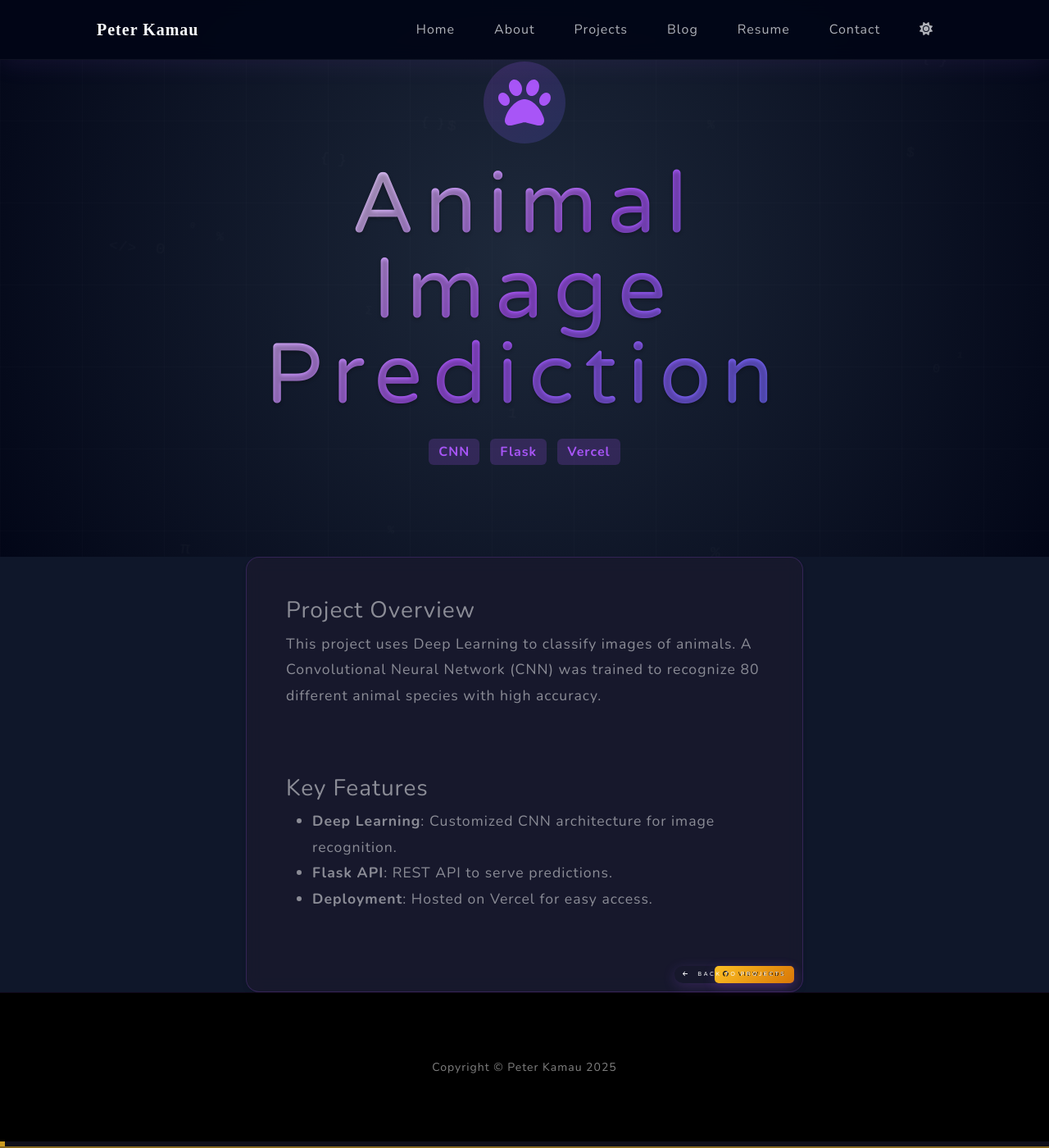
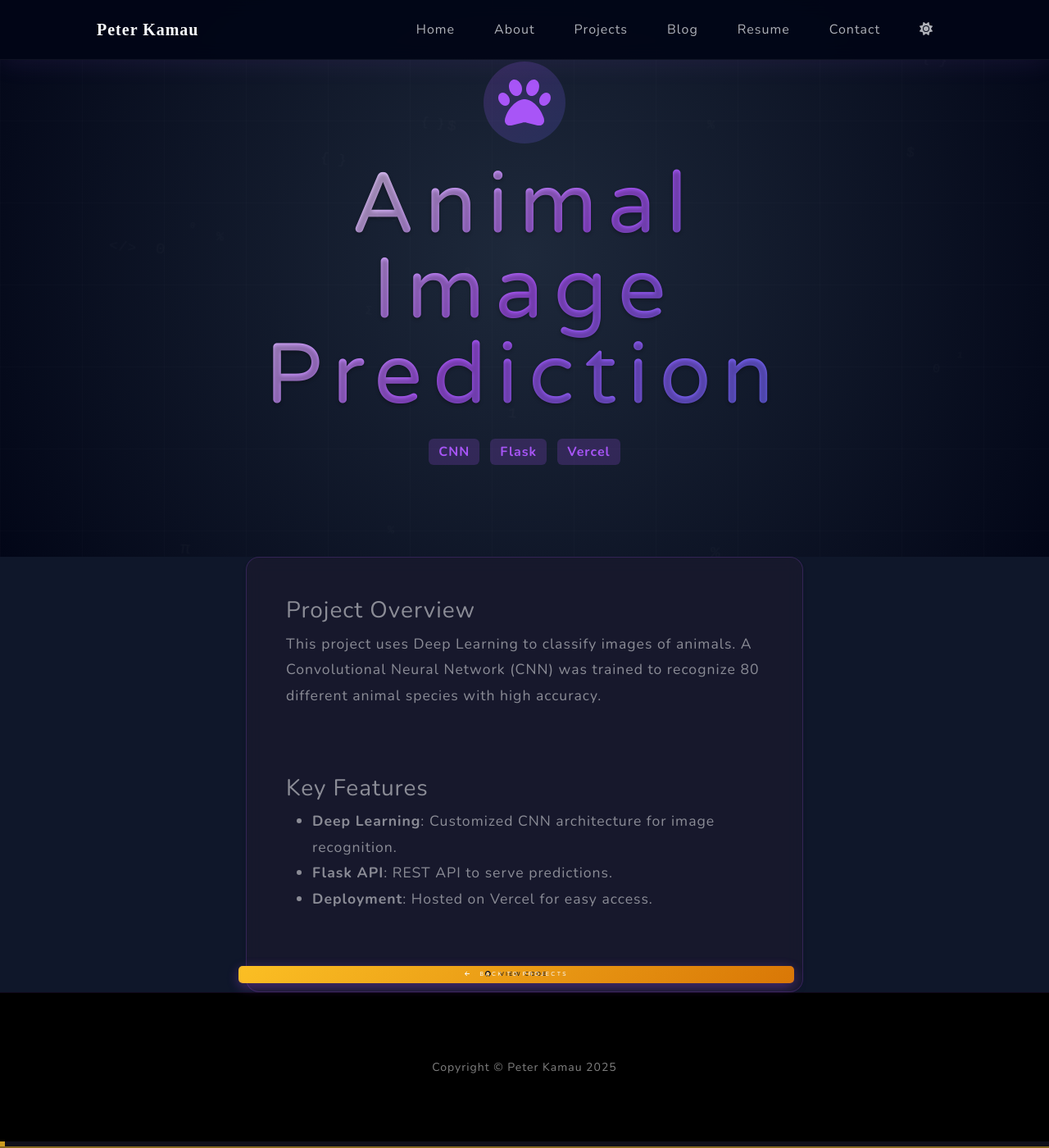
Before and after one commit to pexpeter/pexpeter.github.io, a Jekyll site: the page built from _projects/animal-image-prediction.md, in a window 1280 px wide and 1400 px high, scrolled down 53 px. Shown: the whole window at 82% size. Built offline with Jekyll 4.4.1, drawn with Linux system fonts in a browser that asks for light colours; nearby versions of some CDN libraries.

Commit message:
Fix: Overlapping buttons, clickable cards, and Blog light mode colors

```diff
--- a/_layouts/project.html
+++ b/_layouts/project.html
@@ -35,18 +35,22 @@ layout: default
                             {{ content }}
                         </div>
 
-                        <div class="d-flex justify-content-center gap-3 flex-wrap mt-5">
+                        <div
+                            class="d-flex flex-column flex-md-row justify-content-center align-items-center gap-3 mt-5">
                             {% if page.github_url %}
-                            <a href="{{ page.github_url }}" target="_blank" class="btn btn-primary cyber-btn">
+                            <a href="{{ page.github_url }}" target="_blank"
+                                class="btn btn-primary cyber-btn w-100 w-md-auto">
                                 <i class="fab fa-github me-2"></i> View Code
                             </a>
                             {% endif %}
                             {% if page.demo_url %}
-                            <a href="{{ page.demo_url }}" target="_blank" class="btn btn-primary cyber-btn">
+                            <a href="{{ page.demo_url }}" target="_blank"
+                                class="btn btn-primary cyber-btn w-100 w-md-auto">
                                 <i class="fas fa-external-link-alt me-2"></i> Live Demo
                             </a>
                             {% endif %}
-                            <a href="/projects" class="btn btn-outline-light" style="border-radius: 50px;">
+                            <a href="/projects" class="btn btn-outline-light w-100 w-md-auto"
+                                style="border-radius: 50px;">
                                 <i class="fas fa-arrow-left me-2"></i> Back to Projects
                             </a>
                         </div>
--- a/css/cyberpunk.css
+++ b/css/cyberpunk.css
@@ -43,7 +43,8 @@
 }
 
 body.light-mode .text-muted-custom {
-    color: #64748b !important; /* Slate 500 */
+    color: #64748b !important;
+    /* Slate 500 */
 }
 
 /* Custom Animated Cursor - Refined */
@@ -175,6 +176,22 @@ body {
     border-radius: 4px;
     /* Slightly sharper corners */
     box-shadow: 0 4px 6px -1px rgba(0, 0, 0, 0.1);
+    position: relative;
+    /* Ensure stretched-link works */
+    cursor: pointer;
+    /* Feedback for clickable cards */
+}
+
+/* Light Mode Overrides for Blog */
+body.light-mode .gradient-text {
+    background: linear-gradient(135deg, #d97706 0%, #b45309 100%);
+    -webkit-background-clip: text;
+    background-clip: text;
+    -webkit-text-fill-color: transparent;
+}
+
+body.light-mode .section-heading {
+    color: #0f172a;
 }
 
 .cyber-card::before {
```
